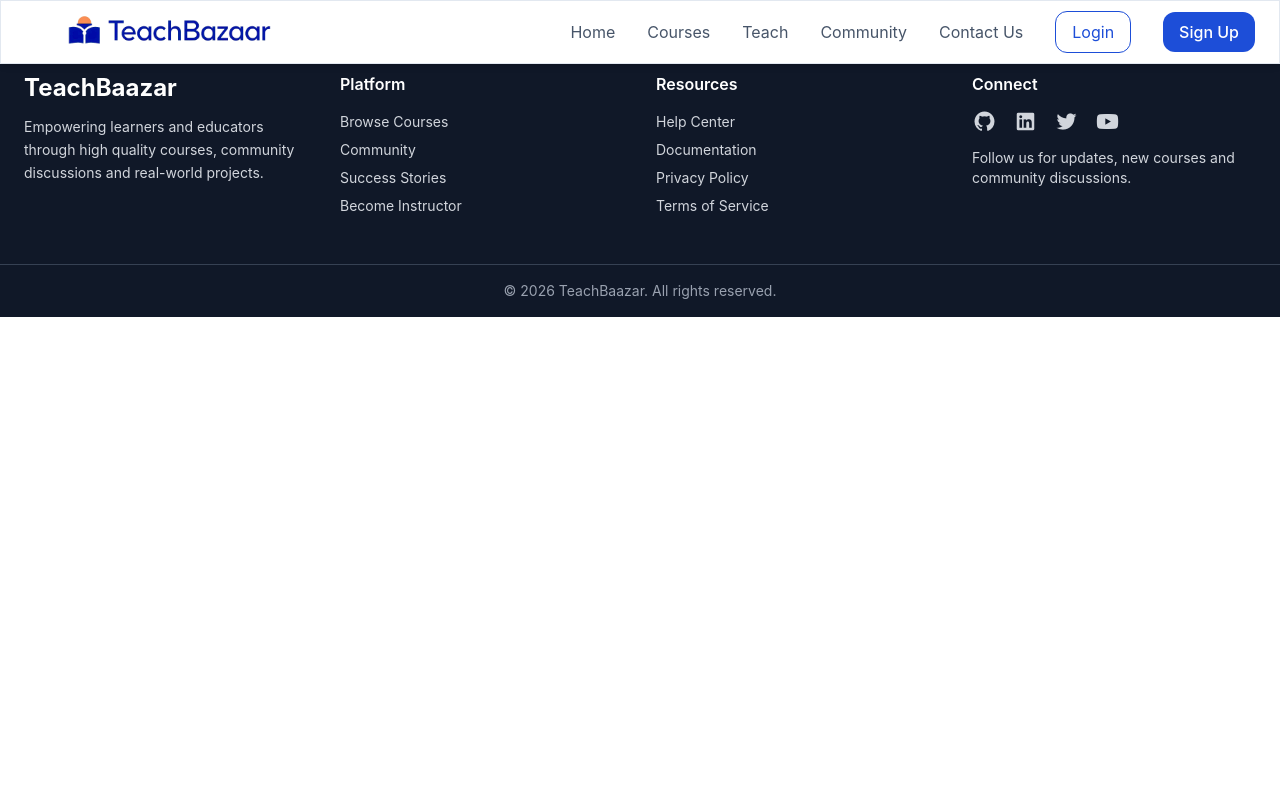
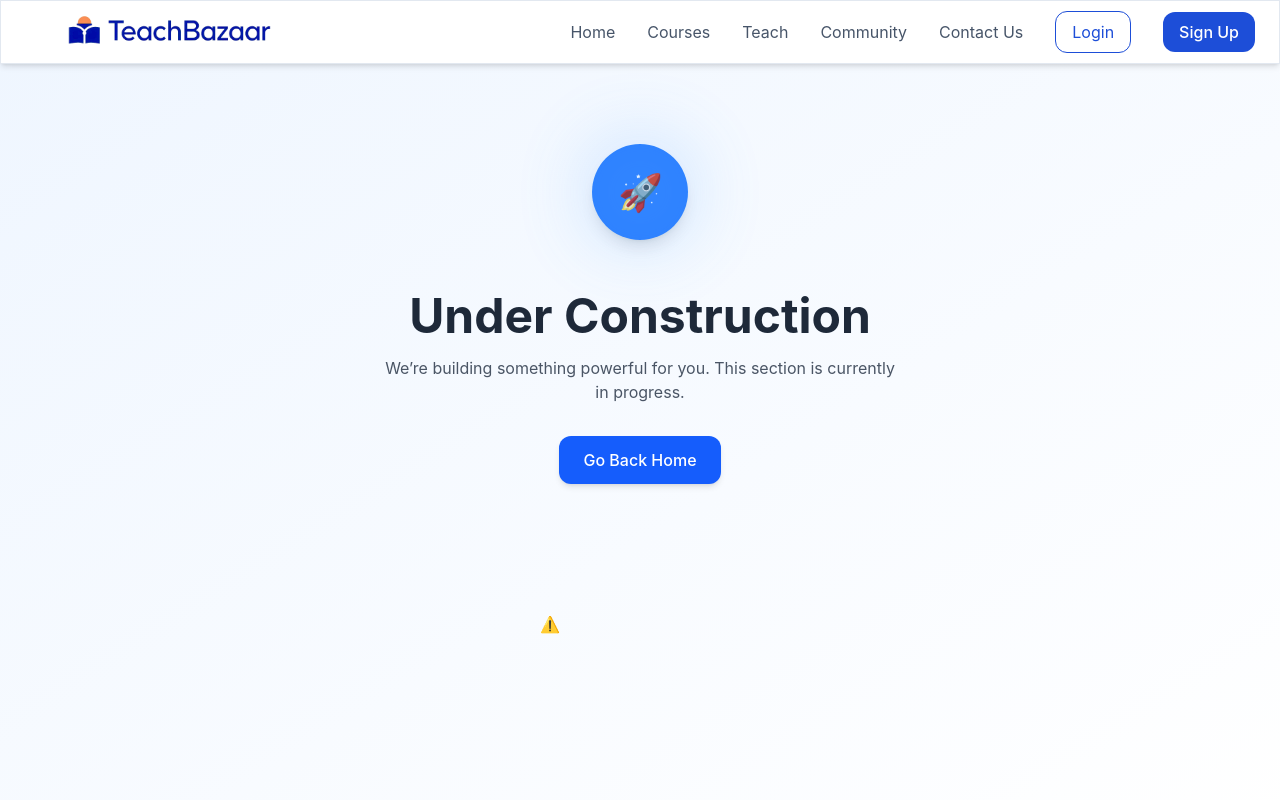
Before and after one commit to isthatViru/TEACHBAZAAR, a React app in the folder FrontEnd/myapp/: page /teach in a window 1280 px wide. Shown: the top 800 px of the page. Built offline with nearby package versions, Linux system fonts and the light colour scheme; no server answers; the HTML template or start-up script is replaced by a standard one.

Commit message:
feat:Coming Soon component

```diff
--- /dev/null
+++ b/FrontEnd/myapp/src/components/Placeholder/ComingSoonPage.jsx
@@ -0,0 +1,85 @@
+import React, { useEffect } from "react";
+import { Link } from "react-router-dom";
+
+const ComingSoonPage = () => {
+
+  // Load Lottie CDN script once
+  useEffect(() => {
+    const script = document.createElement("script");
+    script.src = "https://unpkg.com/@lottiefiles/lottie-player@latest/dist/lottie-player.js";
+    script.async = true;
+    document.body.appendChild(script);
+  }, []);
+
+  return (
+    <div className="min-h-screen flex flex-col items-center mt-10 justify-center bg-gradient-to-br from-blue-50 to-white px-6">
+
+      {/* Floating Illustration */}
+      <div className="relative mb-10 animate-bounce">
+        <div className="w-24 h-24 bg-blue-500 rounded-full flex items-center justify-center shadow-lg">
+          <span className="text-white text-4xl">🚀</span>
+        </div>
+        <div className="absolute inset-0 rounded-full bg-blue-400 blur-2xl opacity-30"></div>
+      </div>
+
+      {/* Heading */}
+      <h1 className="text-4xl md:text-5xl font-bold text-gray-800 text-center mb-4 animate-fadeIn">
+        Under Construction
+      </h1>
+
+      {/* Subtext */}
+      <p className="text-gray-600 text-center max-w-lg mb-8 animate-fadeIn delay-100">
+        We’re building something powerful for you. This section is currently in progress.
+      </p>
+
+      {/* CTA Button */}
+       <Link to='/'>
+      <button className="px-6 py-3 bg-blue-600 text-white rounded-xl font-medium shadow-md hover:bg-blue-700 hover:scale-105 transition transform duration-300 animate-fadeIn delay-200">
+        Go Back Home
+      </button>
+  </Link>
+      {/* 🔥 Lottie Construction Animation */}
+      <div className="mt-10">
+        <lottie-player
+          src="https://assets2.lottiefiles.com/packages/lf20_3rwasyjy.json"
+          background="transparent"
+          speed="1"
+          style={{ width: "200px", height: "200px" }}
+          loop
+          autoplay
+        ></lottie-player>
+      </div>
+
+      {/* Custom Animations */}
+      <style>
+        {`
+          .animate-fadeIn {
+            animation: fadeIn 1s ease forwards;
+            opacity: 0;
+          }
+
+          .delay-100 {
+            animation-delay: 0.2s;
+          }
+
+          .delay-200 {
+            animation-delay: 0.4s;
+          }
+
+          @keyframes fadeIn {
+            to {
+              opacity: 1;
+              transform: translateY(0);
+            }
+            from {
+              opacity: 0;
+              transform: translateY(20px);
+            }
+          }
+        `}
+      </style>
+    </div>
+  );
+};
+
+export default ComingSoonPage;
--- a/FrontEnd/myapp/src/pages/Community.jsx
+++ b/FrontEnd/myapp/src/pages/Community.jsx
@@ -1,8 +1,11 @@
 import React from 'react'
+import ComingSoonPage from '../components/Placeholder/ComingSoonPage'
 
 const Community = () => {
   return (
-    <div>Community</div>
+    <div>
+      <ComingSoonPage/>
+    </div>
   )
 }
 
--- a/FrontEnd/myapp/src/pages/Courses.jsx
+++ b/FrontEnd/myapp/src/pages/Courses.jsx
@@ -1,8 +1,10 @@
 import React from 'react'
-
+import ComingSoonPage from '../components/Placeholder/ComingSoonPage'
 const Courses = () => {
   return (
-    <div>Courses</div>
+    <div>
+      <ComingSoonPage/>
+    </div>
   )
 }
 
--- a/FrontEnd/myapp/src/pages/Teach.jsx
+++ b/FrontEnd/myapp/src/pages/Teach.jsx
@@ -1,8 +1,11 @@
 import React from 'react'
+import ComingSoonPage from '../components/Placeholder/ComingSoonPage'
 
 const Teach = () => {
   return (
-    <div>Teach</div>
+    <div>
+      <ComingSoonPage/>
+    </div>
   )
 }
 
```
